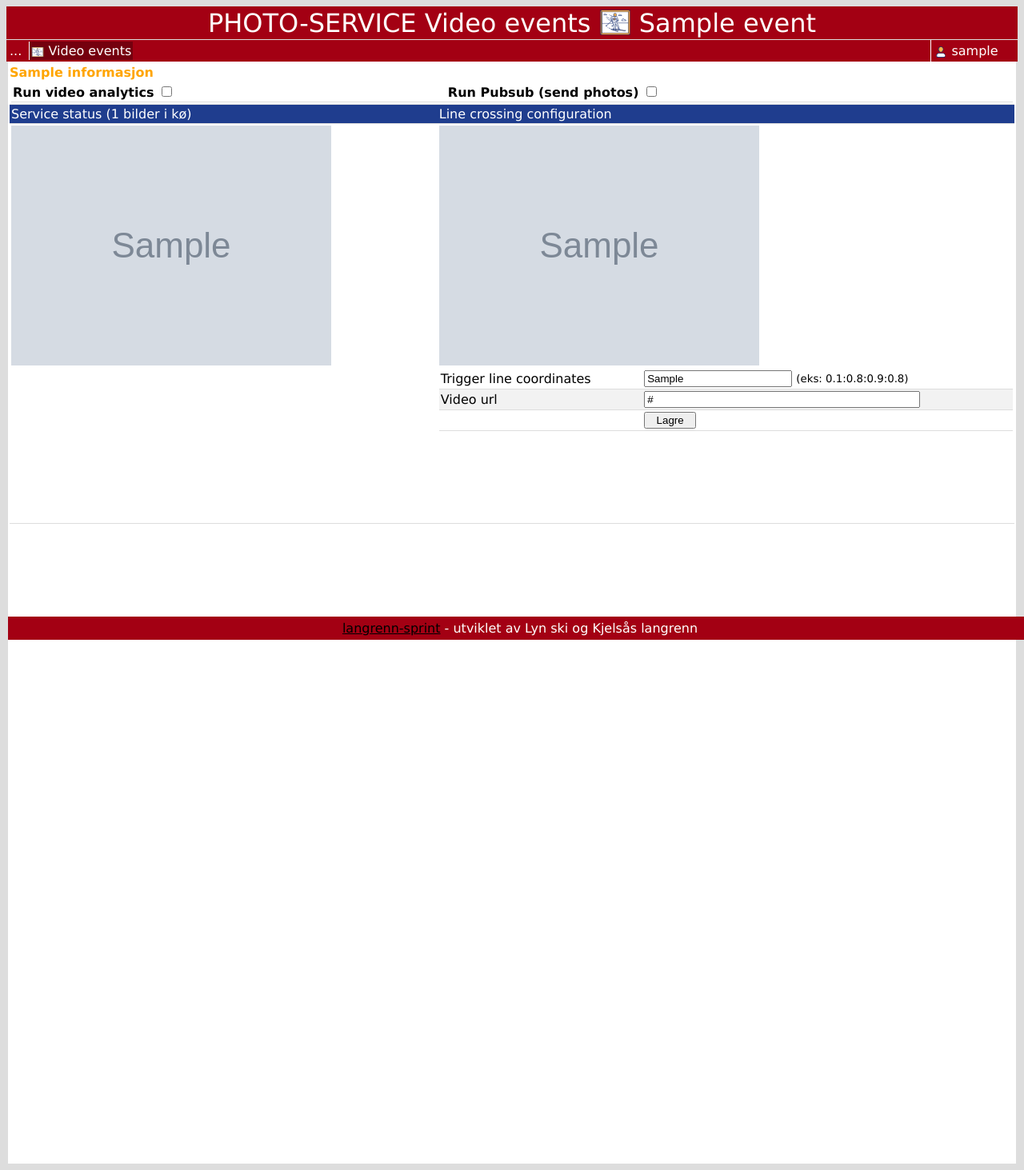
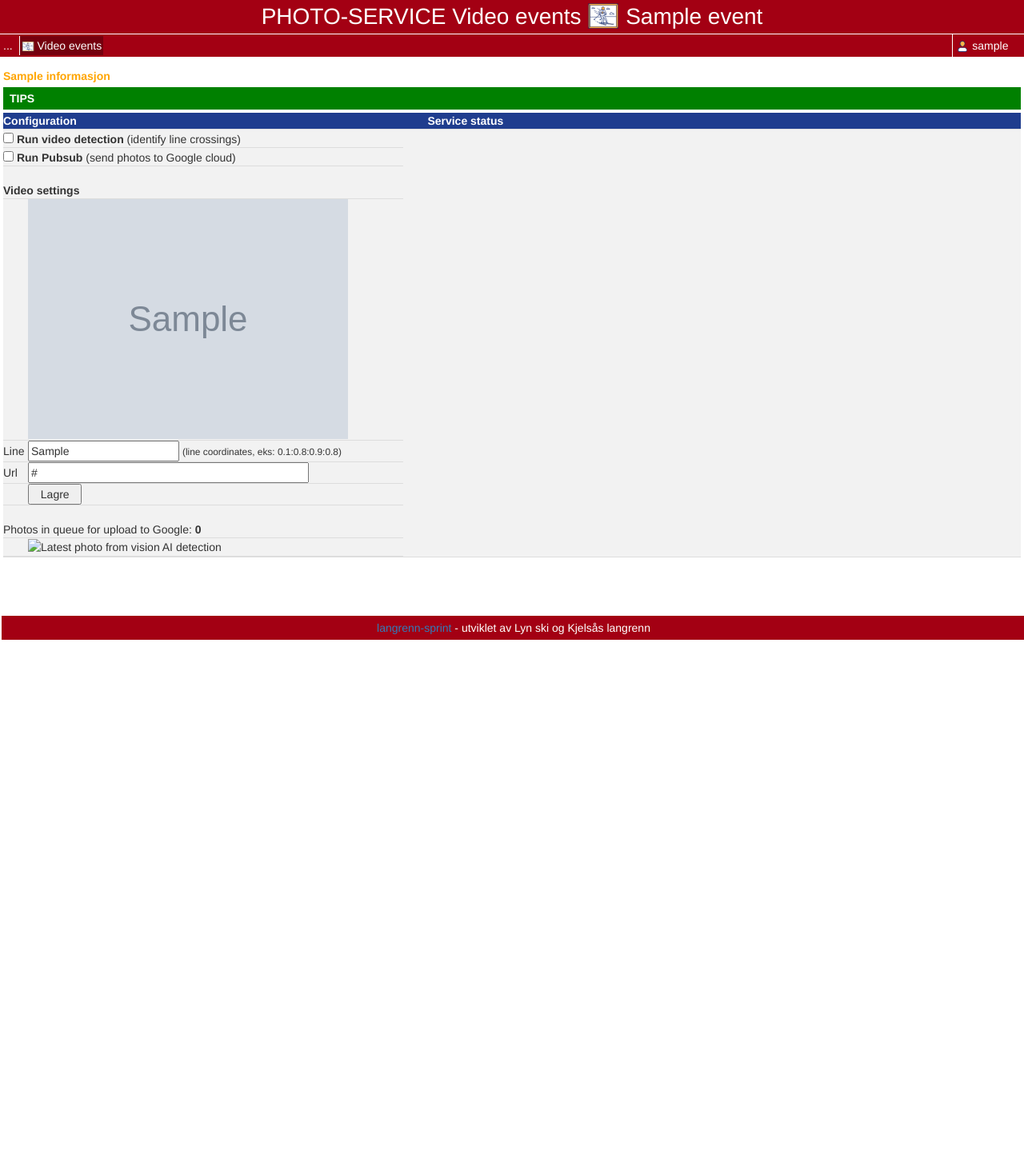
Before and after one commit to langrenn-sprint/photo-service-gui, a Python web app: template photo_service_gui/templates/video_events.html in a window 1280 px wide. Shown: the whole page at 80% size. After the commit the page ends 800 px from the top, so only its background shows below. Run offline with Jinja, Linux system fonts and the light colour scheme; the template is opened without the code that fills it: most values are stand-ins (such as "Sample title", 1, 10 or a date in 2020); grey boxes marked "Sample" are stand-in pictures; some libraries are stand-ins or nearby versions.

Commit message:
Penere tips #35

```diff
--- a/photo_service_gui/services/status_adapter.py
+++ b/photo_service_gui/services/status_adapter.py
@@ -9,6 +9,7 @@ from aiohttp import hdrs
 from aiohttp import web
 from multidict import MultiDict
 
+from .config_adapter import ConfigAdapter
 from .events_adapter import EventsAdapter
 
 PHOTOS_HOST_SERVER = os.getenv("PHOTOS_HOST_SERVER", "localhost")
@@ -57,10 +58,11 @@ class StatusAdapter:
             ]
         )
         servicename = "get_status"
+        status_type = await ConfigAdapter().get_config(token, event, type)
 
         async with ClientSession() as session:
             async with session.get(
-                f"{PHOTO_SERVICE_URL}/status?count={count}&eventId={event['id']}&type={type}",
+                f"{PHOTO_SERVICE_URL}/status?count={count}&eventId={event['id']}&type={status_type}",
                 headers=headers,
             ) as resp:
                 if resp.status == 200:
--- a/photo_service_gui/static/styles.css
+++ b/photo_service_gui/static/styles.css
@@ -19,14 +19,7 @@ a {
 color: black;
 }
 
-li {
-  display: inline-block;
-  color: white;
-  padding: 2px 2px 2px 2px;
-  text-decoration: none;
-}
-
-.dropbtn {
+li, .dropbtn {
 display: inline-block;
 color: white;
 padding: 2px 2px 2px 2px;
@@ -65,6 +58,9 @@ li.dropdown {
 .dropdown:hover .dropdown-content {
 display: block;
 }
+
+/* tooltip that shows image, centered and covering 80% of the screen */
+
 
 .img_desi {
 width: auto;
@@ -108,9 +104,21 @@ td {
 border-right: 1px solid #ddd;
 }
 
+#footeradmin {
+  color: grey;
+  text-align: right;
+  padding: 4px 4px 4px 4px;
+}
+
 #info {
   color: orange;
   font-weight: bold;
+}
+
+#headerinfo {
+  font-weight: bold;
+  color: white;
+  background-color: green;
 }
 
 #green {
@@ -125,9 +133,16 @@ td {
   color: red;
   font-weight: bold;
 }
+#grey {
+  color: grey;
+  font-weight:lighter
+}
 #black {
   color: black;
   font-weight: bold;
+}
+#white-text {
+  color: white;
 }
 
 #white {
@@ -136,8 +151,23 @@ td {
 }
 
 #danger-zone {
+  color: red;
+  padding: 4px;
+  vertical-align: top;
+}
+
+#info-header {
   color: white;
-  background-color: lightcoral;
+  font-weight: bold;
+  background-color: green;
+  padding: 4px;
+  vertical-align: top;
+}
+
+#info-zone {
+  color: white;
+  background-color: green;
+  padding: 4px;
   vertical-align: top;
 }
 
@@ -152,11 +182,12 @@ td {
 
 
 #bigspacer {
-  height: 800px;
+height: 400px;
 }
 
 #spacer {
 height: 4px;
+background-color: white;
 }
 
 #minispacer {
@@ -180,17 +211,21 @@ td {
 #table_header_red {
   background-color: red;
   font-weight: bold;
+  color: white;
+  padding: 4px;
 }
 
 #table_header_orange {
 background-color: orange;
 font-weight: bold;
+padding: 4px;
 }
 
 #table_header_green {
   background-color: green;
   font-weight: bold;
   color: white;
+  padding: 4px;
 }
 
 #tablespacer {
@@ -379,21 +414,6 @@ td {
 
 /* End responsive design */
 
-#info-header {
-  color: white;
-  font-weight: bold;
-  background-color: green;
-  padding: 6px;
-  vertical-align: top;
-}
-
-#info-zone {
-  color: white;
-  background-color: green;
-  padding: 6px;
-  vertical-align: top;
-}
-
 /* START: Tooltip - to show image - start */
 .tooltip {
 position:relative;
@@ -518,7 +538,7 @@ td {
 /* The Close Button */
 .close {
   position: absolute;
-  top: 100px;
+  top: 15px;
   right: 35px;
   color: #f1f1f1;
   font-size: 40px;
@@ -540,3 +560,135 @@ td {
   }
 }
 /* End: Style the Image Used to Trigger the Modal */
+
+/* START: Style the Image Used to Trigger the Lightbox */
+.lb_row > .lb_column {
+  padding: 0 4px;
+}
+
+.lb_row:after {
+  content: "";
+  display: table;
+  clear: both;
+}
+
+.lb_column {
+  float: left;
+  width: 25%;
+}
+
+/* The Modal (background) */
+.lb_modal {
+  display: none;
+  position: fixed;
+  z-index: 1;
+  padding-top: 100px;
+  left: 0;
+  top: 0;
+  width: 100%;
+  height: 100%;
+  overflow: auto;
+  background-color: black;
+}
+
+/* Modal Content */
+.lb_modal-content {
+  position: relative;
+  background-color: #fefefe;
+  margin: auto;
+  padding: 0;
+  width: 90%;
+  max-width: 1200px;
+}
+
+/* The Close Button */
+.lb_close {
+  color: white;
+  position: absolute;
+  top: 100px;
+  right: 25px;
+  font-size: 35px;
+  font-weight: bold;
+}
+
+.lb_close:hover,
+.lb_close:focus {
+  color: #999;
+  text-decoration: none;
+  cursor: pointer;
+}
+
+.lb_mySlides {
+  display: none;
+}
+
+.lb_cursor {
+  cursor: pointer;
+}
+
+/* Next & previous buttons */
+.lb_prev,
+.lb_next {
+  cursor: pointer;
+  position: absolute;
+  top: 50%;
+  width: auto;
+  padding: 16px;
+  margin-top: -50px;
+  color: white;
+  font-weight: bold;
+  font-size: 20px;
+  transition: 0.6s ease;
+  border-radius: 0 3px 3px 0;
+  user-select: none;
+  -webkit-user-select: none;
+}
+
+/* Position the "next button" to the right */
+.lb_next {
+  right: 0;
+  border-radius: 3px 0 0 3px;
+}
+
+/* On hover, add a black background color with a little bit see-through */
+.lb_prev:hover,
+.lb_next:hover {
+  background-color: rgba(0, 0, 0, 0.8);
+}
+
+/* Number text (1/3 etc) */
+.lb_numbertext {
+  color: #f2f2f2;
+  font-size: 12px;
+  padding: 8px 12px;
+  position: absolute;
+  top: 0;
+}
+
+img {
+  margin-bottom: 1px;
+}
+
+.lb_caption-container {
+  text-align: center;
+  background-color: black;
+  padding: 2px 16px;
+  color: white;
+}
+
+.lb_demo {
+  opacity: 0.6;
+}
+
+.lb_active,
+.lb_demo:hover {
+  opacity: 1;
+}
+
+img.hover-shadow {
+  transition: 0.3s;
+}
+
+.hover-shadow:hover {
+  box-shadow: 0 4px 8px 0 rgba(0, 0, 0, 0.2), 0 6px 20px 0 rgba(0, 0, 0, 0.19);
+}
--- a/photo_service_gui/static/styles_kjelsaas.css
+++ b/photo_service_gui/static/styles_kjelsaas.css
@@ -34,20 +34,21 @@ li:hover, .dropdown:hover, .dropbtn:hover {
 #headerblue {
 color: white;
 background-color: #00247d;
+padding: 4px;
 }
 
 #headerblack {
 color: black;
 background-color: #ffb549;
+padding: 4px;
 }
 
 #headercollapse {
-		text-align: center;
+  text-align: left;
   font-size: 1.5em;
   color: white;
   background-color: #94b5e0;
 }
-
 
 #adminpagetitle {
 text-align: center;
--- a/photo_service_gui/static/styles_lyn.css
+++ b/photo_service_gui/static/styles_lyn.css
@@ -30,15 +30,17 @@ li:hover, .dropdown:hover, .dropbtn:hover {
 #headerblue {
 color: white;
 background-color: #75000e;
+padding: 4px;
 }
 
 #headerblack {
 color: white;
 background-color: #1f3d8e;
+padding: 4px;
 }
 
 #headercollapse {
-		text-align: center;
+  text-align: left;
   font-size: 1.5em;
   color: white;
   background-color: #A30013;
@@ -50,7 +52,6 @@ li:hover, .dropdown:hover, .dropbtn:hover {
 font-size: 2.0em;
 background-color: #A30013;
 }
-
 #footeradmin {
 background-color: #A30013;
 color: white;
--- a/photo_service_gui/templates/open_base.html
+++ b/photo_service_gui/templates/open_base.html
@@ -8,14 +8,13 @@
     {% else %}
       <link rel="stylesheet" type="text/css" href="../static/styles_lyn.css">
     {% endif %}
-    {% block stylesheet %}{% endblock %}
+
+    <link rel="stylesheet" href="https://maxcdn.bootstrapcdn.com/bootstrap/3.4.1/css/bootstrap.min.css">
+    <script src="https://ajax.googleapis.com/ajax/libs/jquery/3.7.1/jquery.min.js"></script>
+    <script src="https://maxcdn.bootstrapcdn.com/bootstrap/3.4.1/js/bootstrap.min.js"></script>
 
     <meta http-equiv="refresh" content="{% block refresh %}{% endblock %}">
     <meta name="viewport" content="width=device-width, initial-scale=1.0">
-    <script>
-      document.cookie = "g_state=; expires=Thu, 01 Jan 1970 00:00:00 UTC; path=/;";
-      document.cookie = "g_state=; max-age=0; path=/;";
-    </script>
     <script type="text/javascript">
       function confirm_delete(message) {
         return window.confirm(message);
--- a/photo_service_gui/templates/video_events.html
+++ b/photo_service_gui/templates/video_events.html
@@ -12,12 +12,25 @@
 {% block titlemain %}
   <img id=menu_icon src="../static/icon_photos.png"> Video events
 {% endblock %}
+{% block menuitems %}{% endblock %}
+{% block content %}
 
-{% block menuitems %}{% endblock %}
+  <! --- Information --->
+  <div id=spacer></div>
+  <div id=info-header><a id=info-header data-toggle="collapse" href="#info-zone">TIPS</a></div>
+  <div id=info-zone class="collapse">
+    <b>Om tjenesten</b>
+    <br> - Del 1: Video events tjenesten analyserer en videostrøm og identifiserer personer som krysser en (mål)linje.
+    Det lages to bilder av passeringen, ett av bare selve personen (crop) og ett av hele skjermen.
+    <br> - Del 2 av tjenesten (Pubsub) vil sende informasjon til Google Cloud. Bildene sendes til en Storage Bucket,
+    mens informasjon sendes til Pubsub og legges på en meldingskø der interessenter kan abonnere på hendelsene.
+    <br><b>Configuration</b> - Mulighet for å skru av og på tjenestene (video analytics og pubsub) samt å stille inn video url og linje-koordinater.
+    <br><b>Status</b> - Her vises statusmeldinger for tjenesten. Både det som registreres på videoen og at meldingenr sendes videre til meldingskøen i Google (pubsub).<br>
+  </div>
+  <div id=spacer></div>
+  <! --- End Information --->
 
-{% block content %}
   <script>
-
     /* this function will sync (update+get) status updates with backend */
     function sync_status() {
       try {
@@ -33,6 +46,7 @@
         else {
           formData = formData + "&video_analytics_stop=true"
         }
+        formData = formData + "&photo_queue=true"
 
         loadDoc("POST", "/video_events", mySync, formData);
 
@@ -45,6 +59,15 @@
             const pub_message = jsonDoc.pub_message;
             if (pub_message != "") {
               document.getElementById("latest_photo").src = pub_message;
+            }
+            const photo_queue = jsonDoc.photo_queue;
+            if (photo_queue != "") {
+              document.getElementById("photo_queue_count").innerHTML = photo_queue.length;
+              document.getElementById("photo_queue_latest").src = photo_queue[0];
+            }
+            else {
+              document.getElementById("photo_queue_count").innerHTML = "0";
+              document.getElementById("photo_queue_latest").src = "";
             }
           }
           catch(err) {
@@ -67,43 +90,40 @@
     }
 
   </script>
+
   {% if video_analytics_available == "False" %}
     <span id=info>Warning! Vision ai service is not detected. Analytics can not be run.</span>
   {% endif %}
   <table>
+    <tr id="headerblack">
+      <td width="500"><b>Configuration</b></td>
+      <td>&nbsp;</td>
+      <td><b>Service status</b></td>
+    </tr>
+    <tr>
+      <td valign="top">
+        <table>
           <tr>
             <td colspan="2">
-        <table>
-          <tr>
-            <td>
-              <b>Run video analytics</b>
-              {% if video_analytics_running == "True" %}
-                  <input type="checkbox" id="video_analytics_automatic" name="video_analytics_checkbox" value="video_analytics_checkbox" checked>
-              {% else %}
-                <input type="checkbox" id="video_analytics_automatic" name="video_analytics_checkbox" value="video_analytics_checkbox">
-              {% endif %}
-            </td>
-            <td>
-              <b>Run Pubsub (send photos)</b>
-              <input type="checkbox" id="pub_events_automatic" name="pub_events_checkbox" value="pub_events_checkbox">
+              <input type="checkbox" id="video_analytics_automatic" name="video_analytics_checkbox"
+                value="video_analytics_checkbox" {% if video_analytics_running == "True" %}checked{% endif %}>
+              <b>Run video detection</b> (identify line crossings)
             </td>
           </tr>
-        </table>
+          <tr>
+            <td colspan="2">
+              <input type="checkbox" id="pub_events_automatic" name="pub_events_checkbox" value="pub_events_checkbox">
+              <b>Run Pubsub</b> (send photos to Google cloud)
             </td>
           </tr>
-    <tr id="headerblack">
-      <td>Service status ({{ photo_queue|length }} bilder i kø)</td>
-      <td>Line crossing configuration</td>
+          <tr>
+            <td colspan="2">
+              <b><br>Video settings</b>
+            </td>
           </tr>
-    <tr height="500">
-      <td valign="top">
-        {% if photo_queue %}
-          <img id="latest_photo" src="{{ photo_queue[0] }}" title="Latest photo from vision AI detection" style="width:400px">
-          <br>
-        {% endif %}
-        <span id="send_result"></span>
-      </td>
-      <td valign="top">
+          <tr>
+            <td></td>
+            <td>
               <!-- Trigger the Modal -->
               <img id="modalImg_line" src="{{ line_config_file }}" title="Click to view big size" style="width:400px">
               <!-- The Modal -->
@@ -115,24 +135,38 @@
                 <!-- Modal Caption (Image Text) -->
                 <div id="caption_line"></div>
               </div>
-        <br>
+            </td>
+          </tr>
           <form action=/video_events method=post>
-          <input type="hidden" name="event_id" value="{{ event_id }}">
-          <table>
           <tr>
-              <td>Trigger line coordinates</td>
-              <td><input type="text" id="trigger_line_xyxyn" name="trigger_line_xyxyn" value="{{ trigger_line_xyxyn }}"> <small>(eks: 0.1:0.8:0.9:0.8)</small></td>
+            <td>Line</td>
+            <td><input type="text" id="trigger_line_xyxyn" name="trigger_line_xyxyn" value="{{ trigger_line_xyxyn }}"> <small>(line coordinates, eks: 0.1:0.8:0.9:0.8)</small></td>
           </tr>
           <tr>
-              <td>Video url</td>
+            <td>Url</td>
             <td><input type="text" id="video_url" name="video_url" value="{{ video_url }}" size="40"></td>
           </tr>
           <tr>
             <td></td>
             <td><input type="submit" name="update_config" value="  Lagre  "></td>
           </tr>
+          </form>
+          <tr>
+            <td colspan="2">
+              <br>Photos in queue for upload to Google: <b><span id=photo_queue_count>0</span></b>
+            </td>
+          </tr>
+          <tr>
+            <td></td>
+            <td>
+              <img id="photo_queue_latest" src="" title="Latest photo from vision AI detection" style="width:400px">
+            </td>
+          </tr>
         </table>
-        </form>
+      </td>
+      <td>&nbsp;</td>
+      <td valign="top">
+        <span id="send_result"></span>
       </td>
     </tr>
   </table>
--- a/pyproject.toml
+++ b/pyproject.toml
@@ -15,7 +15,7 @@ version = "2.0.0"
 
 [tool.poetry.dependencies]
 PyJWT = "^2.8.0"
-aiohttp = "^3.9.4"
+aiohttp = "^3.10.2"
 aiohttp-middlewares = "^2.2.1"
 gunicorn = "^22.0.0"
 motor = "^3.3.2"
@@ -29,7 +29,7 @@ aiohttp-session = "^2.12.0"
 jinja2 = "^3.1.3"
 marshmallow = "^3.20.1"
 aiohttp-jinja2 = "^1.6"
-cryptography = "^42.0.0"
+cryptography = "^43.0.0"
 google-cloud = "^0.34.0"
 google-cloud-vision = "^3.5.0"
 google-cloud-pubsub = "^2.19.0"
```
Also changed, not shown: photo_service_gui/templates/index.html (+8 -5 lines), photo_service_gui/views/video_events.py (+23 -12 lines), 1 other file. Lines whose indentation alone changed are shown as unchanged.
